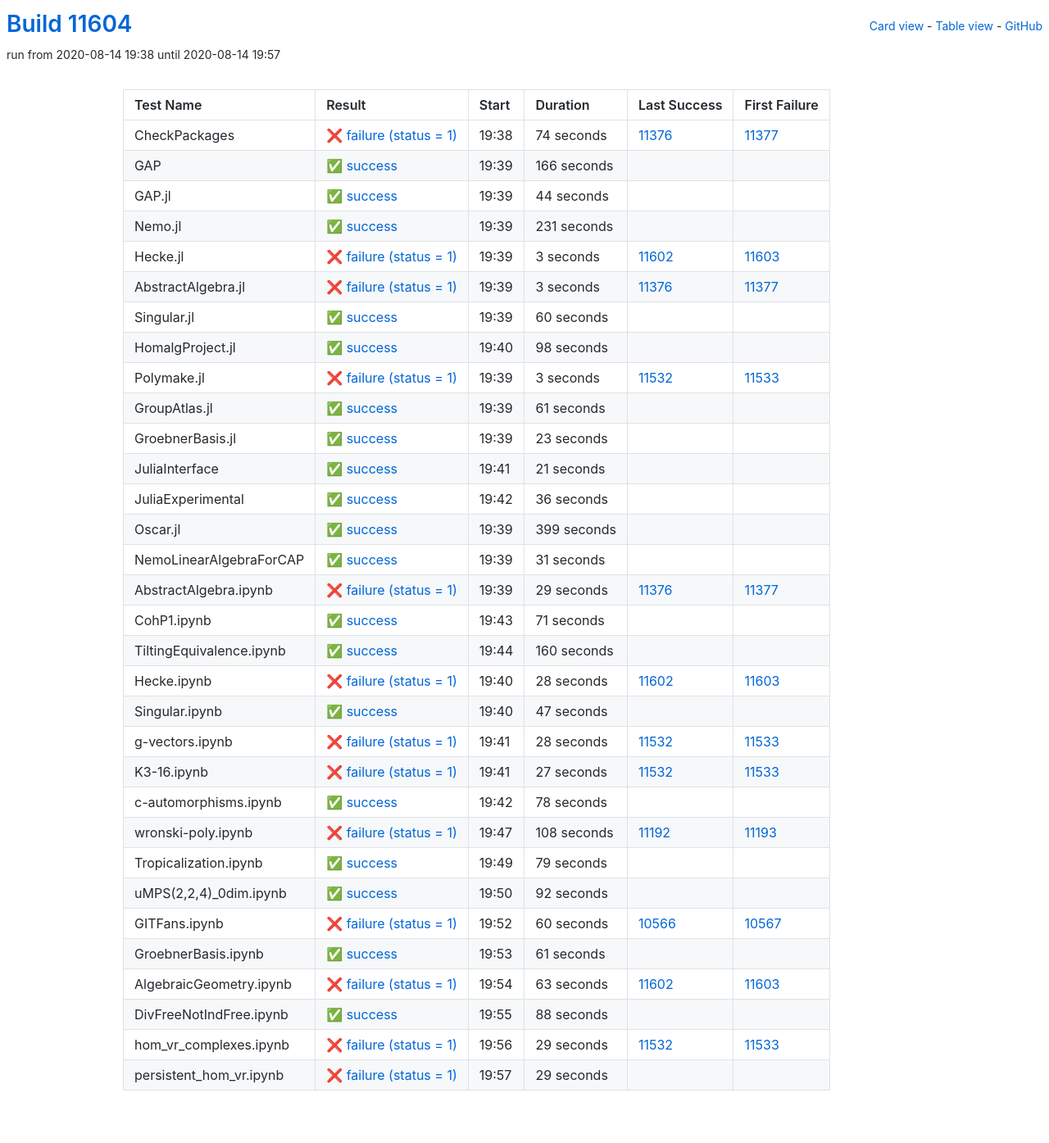
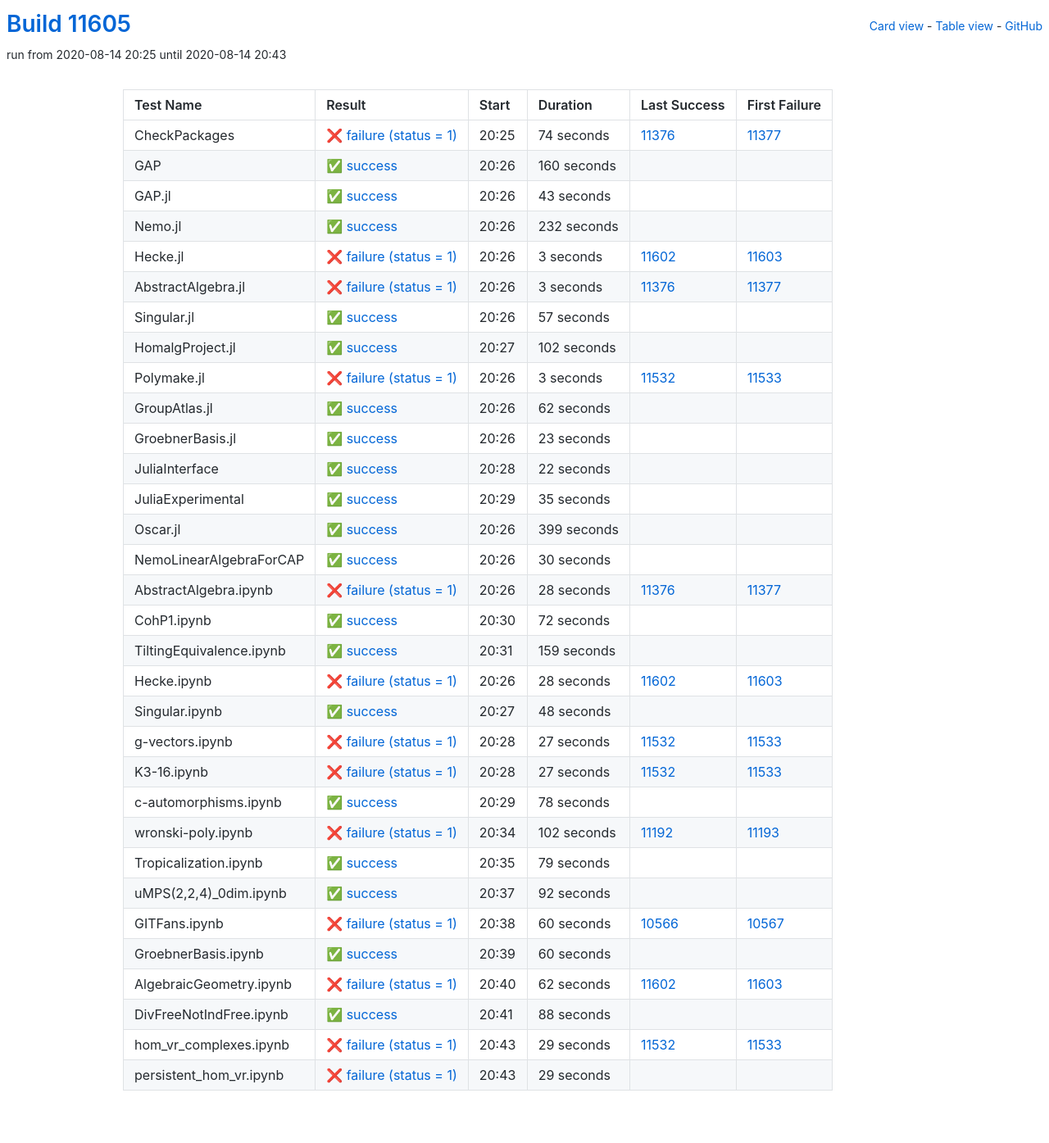
Before and after one commit to oscar-system/oscar-ci-status, a Jekyll site: the page built from table.html, in a window 1280 px wide. Shown: the whole page at 82% size. Built offline with Jekyll 4.4.1, drawn with Linux system fonts in a browser that asks for light colours.

Commit message:
Build #11605

```diff
--- a/_data/ci.yml
+++ b/_data/ci.yml
@@ -1,6 +1,6 @@
 ---
-build: 11604
-build_url: https://oscarci.mathematik.uni-kl.de/job/oscar/11604/
+build: 11605
+build_url: https://oscarci.mathematik.uni-kl.de/job/oscar/11605/
 job: oscar
 organization: oscar-system
 repo: oscar-ci-status
@@ -8,8 +8,8 @@
 tests:
 - name: CheckPackages
   id: checkpackages
-  log: https://oscarci.mathematik.uni-kl.de/job/oscar/11604/artifact/logs/build-11604/CheckPackages.log
-  start: 2020-08-14 19:38
+  log: https://oscarci.mathematik.uni-kl.de/job/oscar/11605/artifact/logs/build-11605/CheckPackages.log
+  start: 2020-08-14 20:25
   success: false
   exitcode: 1
   status: failure
@@ -20,44 +20,44 @@
   first_failure_url: https://oscarci.mathematik.uni-kl.de/job/oscar/11377/
 - name: GAP
   id: gap
-  log: https://oscarci.mathematik.uni-kl.de/job/oscar/11604/artifact/logs/build-11604/GAP.log
-  start: 2020-08-14 19:39
+  log: https://oscarci.mathematik.uni-kl.de/job/oscar/11605/artifact/logs/build-11605/GAP.log
+  start: 2020-08-14 20:26
   success: true
   exitcode: 0
   status: success
-  duration: 166
+  duration: 160
   last_success: false
   last_success_url:
   first_failure: false
   first_failure_url:
 - name: GAP.jl
   id: gap-jl
-  log: https://oscarci.mathematik.uni-kl.de/job/oscar/11604/artifact/logs/build-11604/GAP.jl.log
-  start: 2020-08-14 19:39
+  log: https://oscarci.mathematik.uni-kl.de/job/oscar/11605/artifact/logs/build-11605/GAP.jl.log
+  start: 2020-08-14 20:26
   success: true
   exitcode: 0
   status: success
-  duration: 44
+  duration: 43
   last_success: false
   last_success_url:
   first_failure: false
   first_failure_url:
 - name: Nemo.jl
   id: nemo-jl
-  log: https://oscarci.mathematik.uni-kl.de/job/oscar/11604/artifact/logs/build-11604/Nemo.jl.log
-  start: 2020-08-14 19:39
+  log: https://oscarci.mathematik.uni-kl.de/job/oscar/11605/artifact/logs/build-11605/Nemo.jl.log
+  start: 2020-08-14 20:26
   success: true
   exitcode: 0
   status: success
-  duration: 231
+  duration: 232
   last_success: false
   last_success_url:
   first_failure: false
   first_failure_url:
 - name: Hecke.jl
   id: hecke-jl
-  log: https://oscarci.mathematik.uni-kl.de/job/oscar/11604/artifact/logs/build-11604/Hecke.jl.log
-  start: 2020-08-14 19:39
+  log: https://oscarci.mathematik.uni-kl.de/job/oscar/11605/artifact/logs/build-11605/Hecke.jl.log
+  start: 2020-08-14 20:26
   success: false
   exitcode: 1
   status: failure
@@ -68,8 +68,8 @@
   first_failure_url: https://oscarci.mathematik.uni-kl.de/job/oscar/11603/
 - name: AbstractAlgebra.jl
   id: abstractalgebra-jl
-  log: https://oscarci.mathematik.uni-kl.de/job/oscar/11604/artifact/logs/build-11604/AbstractAlgebra.jl.log
-  start: 2020-08-14 19:39
+  log: https://oscarci.mathematik.uni-kl.de/job/oscar/11605/artifact/logs/build-11605/AbstractAlgebra.jl.log
+  start: 2020-08-14 20:26
   success: false
   exitcode: 1
   status: failure
@@ -80,32 +80,32 @@
   first_failure_url: https://oscarci.mathematik.uni-kl.de/job/oscar/11377/
 - name: Singular.jl
   id: singular-jl
-  log: https://oscarci.mathematik.uni-kl.de/job/oscar/11604/artifact/logs/build-11604/Singular.jl.log
-  start: 2020-08-14 19:39
+  log: https://oscarci.mathematik.uni-kl.de/job/oscar/11605/artifact/logs/build-11605/Singular.jl.log
+  start: 2020-08-14 20:26
   success: true
   exitcode: 0
   status: success
-  duration: 60
+  duration: 57
   last_success: false
   last_success_url:
   first_failure: false
   first_failure_url:
 - name: HomalgProject.jl
   id: homalgproject-jl
-  log: https://oscarci.mathematik.uni-kl.de/job/oscar/11604/artifact/logs/build-11604/HomalgProject.jl.log
-  start: 2020-08-14 19:40
+  log: https://oscarci.mathematik.uni-kl.de/job/oscar/11605/artifact/logs/build-11605/HomalgProject.jl.log
+  start: 2020-08-14 20:27
   success: true
   exitcode: 0
   status: success
-  duration: 98
+  duration: 102
   last_success: false
   last_success_url:
   first_failure: false
   first_failure_url:
 - name: Polymake.jl
   id: polymake-jl
-  log: https://oscarci.mathematik.uni-kl.de/job/oscar/11604/artifact/logs/build-11604/Polymake.jl.log
-  start: 2020-08-14 19:39
+  log: https://oscarci.mathematik.uni-kl.de/job/oscar/11605/artifact/logs/build-11605/Polymake.jl.log
+  start: 2020-08-14 20:26
   success: false
   exitcode: 1
   status: failure
@@ -116,20 +116,20 @@
   first_failure_url: https://oscarci.mathematik.uni-kl.de/job/oscar/11533/
 - name: GroupAtlas.jl
   id: groupatlas-jl
-  log: https://oscarci.mathematik.uni-kl.de/job/oscar/11604/artifact/logs/build-11604/GroupAtlas.jl.log
-  start: 2020-08-14 19:39
+  log: https://oscarci.mathematik.uni-kl.de/job/oscar/11605/artifact/logs/build-11605/GroupAtlas.jl.log
+  start: 2020-08-14 20:26
   success: true
   exitcode: 0
   status: success
-  duration: 61
+  duration: 62
   last_success: false
   last_success_url:
   first_failure: false
   first_failure_url:
 - name: GroebnerBasis.jl
   id: groebnerbasis-jl
-  log: https://oscarci.mathematik.uni-kl.de/job/oscar/11604/artifact/logs/build-11604/GroebnerBasis.jl.log
-  start: 2020-08-14 19:39
+  log: https://oscarci.mathematik.uni-kl.de/job/oscar/11605/artifact/logs/build-11605/GroebnerBasis.jl.log
+  start: 2020-08-14 20:26
   success: true
   exitcode: 0
   status: success
@@ -140,32 +140,32 @@
   first_failure_url:
 - name: JuliaInterface
   id: juliainterface
-  log: https://oscarci.mathematik.uni-kl.de/job/oscar/11604/artifact/logs/build-11604/JuliaInterface.log
-  start: 2020-08-14 19:41
+  log: https://oscarci.mathematik.uni-kl.de/job/oscar/11605/artifact/logs/build-11605/JuliaInterface.log
+  start: 2020-08-14 20:28
   success: true
   exitcode: 0
   status: success
-  duration: 21
+  duration: 22
   last_success: false
   last_success_url:
   first_failure: false
   first_failure_url:
 - name: JuliaExperimental
   id: juliaexperimental
-  log: https://oscarci.mathematik.uni-kl.de/job/oscar/11604/artifact/logs/build-11604/JuliaExperimental.log
-  start: 2020-08-14 19:42
+  log: https://oscarci.mathematik.uni-kl.de/job/oscar/11605/artifact/logs/build-11605/JuliaExperimental.log
+  start: 2020-08-14 20:29
   success: true
   exitcode: 0
   status: success
-  duration: 36
+  duration: 35
   last_success: false
   last_success_url:
   first_failure: false
   first_failure_url:
 - name: Oscar.jl
   id: oscar-jl
-  log: https://oscarci.mathematik.uni-kl.de/job/oscar/11604/artifact/logs/build-11604/Oscar.jl.log
-  start: 2020-08-14 19:39
+  log: https://oscarci.mathematik.uni-kl.de/job/oscar/11605/artifact/logs/build-11605/Oscar.jl.log
+  start: 2020-08-14 20:26
   success: true
   exitcode: 0
   status: success
@@ -176,56 +176,56 @@
   first_failure_url:
 - name: NemoLinearAlgebraForCAP
   id: nemolinearalgebraforcap
-  log: https://oscarci.mathematik.uni-kl.de/job/oscar/11604/artifact/logs/build-11604/NemoLinearAlgebraForCAP.log
-  start: 2020-08-14 19:39
+  log: https://oscarci.mathematik.uni-kl.de/job/oscar/11605/artifact/logs/build-11605/NemoLinearAlgebraForCAP.log
+  start: 2020-08-14 20:26
   success: true
   exitcode: 0
   status: success
-  duration: 31
+  duration: 30
   last_success: false
   last_success_url:
   first_failure: false
   first_failure_url:
 - name: AbstractAlgebra.ipynb
   id: abstractalgebra-ipynb
-  log: https://oscarci.mathematik.uni-kl.de/job/oscar/11604/artifact/logs/build-11604/AbstractAlgebra.ipynb.log
-  start: 2020-08-14 19:39
+  log: https://oscarci.mathematik.uni-kl.de/job/oscar/11605/artifact/logs/build-11605/AbstractAlgebra.ipynb.log
+  start: 2020-08-14 20:26
   success: false
   exitcode: 1
   status: failure
-  duration: 29
+  duration: 28
   last_success: 11376
   last_success_url: https://oscarci.mathematik.uni-kl.de/job/oscar/11376/
   first_failure: 11377
   first_failure_url: https://oscarci.mathematik.uni-kl.de/job/oscar/11377/
 - name: CohP1.ipynb
   id: cohp1-ipynb
-  log: https://oscarci.mathematik.uni-kl.de/job/oscar/11604/artifact/logs/build-11604/CohP1.ipynb.log
-  start: 2020-08-14 19:43
+  log: https://oscarci.mathematik.uni-kl.de/job/oscar/11605/artifact/logs/build-11605/CohP1.ipynb.log
+  start: 2020-08-14 20:30
   success: true
   exitcode: 0
   status: success
-  duration: 71
+  duration: 72
   last_success: false
   last_success_url:
   first_failure: false
   first_failure_url:
 - name: TiltingEquivalence.ipynb
   id: tiltingequivalence-ipynb
-  log: https://oscarci.mathematik.uni-kl.de/job/oscar/11604/artifact/logs/build-11604/TiltingEquivalence.ipynb.log
-  start: 2020-08-14 19:44
+  log: https://oscarci.mathematik.uni-kl.de/job/oscar/11605/artifact/logs/build-11605/TiltingEquivalence.ipynb.log
+  start: 2020-08-14 20:31
   success: true
   exitcode: 0
   status: success
-  duration: 160
+  duration: 159
   last_success: false
   last_success_url:
   first_failure: false
   first_failure_url:
 - name: Hecke.ipynb
   id: hecke-ipynb
-  log: https://oscarci.mathematik.uni-kl.de/job/oscar/11604/artifact/logs/build-11604/Hecke.ipynb.log
-  start: 2020-08-14 19:40
+  log: https://oscarci.mathematik.uni-kl.de/job/oscar/11605/artifact/logs/build-11605/Hecke.ipynb.log
+  start: 2020-08-14 20:26
   success: false
   exitcode: 1
   status: failure
@@ -236,32 +236,32 @@
   first_failure_url: https://oscarci.mathematik.uni-kl.de/job/oscar/11603/
 - name: Singular.ipynb
   id: singular-ipynb
-  log: https://oscarci.mathematik.uni-kl.de/job/oscar/11604/artifact/logs/build-11604/Singular.ipynb.log
-  start: 2020-08-14 19:40
+  log: https://oscarci.mathematik.uni-kl.de/job/oscar/11605/artifact/logs/build-11605/Singular.ipynb.log
+  start: 2020-08-14 20:27
   success: true
   exitcode: 0
   status: success
-  duration: 47
+  duration: 48
   last_success: false
   last_success_url:
   first_failure: false
   first_failure_url:
 - name: g-vectors.ipynb
   id: g-vectors-ipynb
-  log: https://oscarci.mathematik.uni-kl.de/job/oscar/11604/artifact/logs/build-11604/g-vectors.ipynb.log
-  start: 2020-08-14 19:41
+  log: https://oscarci.mathematik.uni-kl.de/job/oscar/11605/artifact/logs/build-11605/g-vectors.ipynb.log
+  start: 2020-08-14 20:28
   success: false
   exitcode: 1
   status: failure
-  duration: 28
+  duration: 27
   last_success: 11532
   last_success_url: https://oscarci.mathematik.uni-kl.de/job/oscar/11532/
   first_failure: 11533
   first_failure_url: https://oscarci.mathematik.uni-kl.de/job/oscar/11533/
 - name: K3-16.ipynb
   id: k3-16-ipynb
-  log: https://oscarci.mathematik.uni-kl.de/job/oscar/11604/artifact/logs/build-11604/K3-16.ipynb.log
-  start: 2020-08-14 19:41
+  log: https://oscarci.mathematik.uni-kl.de/job/oscar/11605/artifact/logs/build-11605/K3-16.ipynb.log
+  start: 2020-08-14 20:28
   success: false
   exitcode: 1
   status: failure
@@ -272,8 +272,8 @@
   first_failure_url: https://oscarci.mathematik.uni-kl.de/job/oscar/11533/
 - name: c-automorphisms.ipynb
   id: c-automorphisms-ipynb
-  log: https://oscarci.mathematik.uni-kl.de/job/oscar/11604/artifact/logs/build-11604/c-automorphisms.ipynb.log
-  start: 2020-08-14 19:42
+  log: https://oscarci.mathematik.uni-kl.de/job/oscar/11605/artifact/logs/build-11605/c-automorphisms.ipynb.log
+  start: 2020-08-14 20:29
   success: true
   exitcode: 0
   status: success
@@ -284,20 +284,20 @@
   first_failure_url:
 - name: wronski-poly.ipynb
   id: wronski-poly-ipynb
-  log: https://oscarci.mathematik.uni-kl.de/job/oscar/11604/artifact/logs/build-11604/wronski-poly.ipynb.log
-  start: 2020-08-14 19:47
+  log: https://oscarci.mathematik.uni-kl.de/job/oscar/11605/artifact/logs/build-11605/wronski-poly.ipynb.log
+  start: 2020-08-14 20:34
   success: false
   exitcode: 1
   status: failure
-  duration: 108
+  duration: 102
   last_success: 11192
   last_success_url: https://oscarci.mathematik.uni-kl.de/job/oscar/11192/
   first_failure: 11193
   first_failure_url: https://oscarci.mathematik.uni-kl.de/job/oscar/11193/
 - name: Tropicalization.ipynb
   id: tropicalization-ipynb
-  log: https://oscarci.mathematik.uni-kl.de/job/oscar/11604/artifact/logs/build-11604/Tropicalization.ipynb.log
-  start: 2020-08-14 19:49
+  log: https://oscarci.mathematik.uni-kl.de/job/oscar/11605/artifact/logs/build-11605/Tropicalization.ipynb.log
+  start: 2020-08-14 20:35
   success: true
   exitcode: 0
   status: success
@@ -308,8 +308,8 @@
   first_failure_url:
 - name: uMPS(2,2,4)_0dim.ipynb
   id: umps-2-2-4-0dim-ipynb
-  log: https://oscarci.mathematik.uni-kl.de/job/oscar/11604/artifact/logs/build-11604/uMPS-2-2-4-_0dim.ipynb.log
-  start: 2020-08-14 19:50
+  log: https://oscarci.mathematik.uni-kl.de/job/oscar/11605/artifact/logs/build-11605/uMPS-2-2-4-_0dim.ipynb.log
+  start: 2020-08-14 20:37
   success: true
   exitcode: 0
   status: success
@@ -320,8 +320,8 @@
   first_failure_url:
 - name: GITFans.ipynb
   id: gitfans-ipynb
-  log: https://oscarci.mathematik.uni-kl.de/job/oscar/11604/artifact/logs/build-11604/GITFans.ipynb.log
-  start: 2020-08-14 19:52
+  log: https://oscarci.mathematik.uni-kl.de/job/oscar/11605/artifact/logs/build-11605/GITFans.ipynb.log
+  start: 2020-08-14 20:38
   success: false
   exitcode: 1
   status: failure
@@ -332,32 +332,32 @@
   first_failure_url: https://oscarci.mathematik.uni-kl.de/job/oscar/10567/
 - name: GroebnerBasis.ipynb
   id: groebnerbasis-ipynb
-  log: https://oscarci.mathematik.uni-kl.de/job/oscar/11604/artifact/logs/build-11604/GroebnerBasis.ipynb.log
-  start: 2020-08-14 19:53
+  log: https://oscarci.mathematik.uni-kl.de/job/oscar/11605/artifact/logs/build-11605/GroebnerBasis.ipynb.log
+  start: 2020-08-14 20:39
   success: true
   exitcode: 0
   status: success
-  duration: 61
+  duration: 60
   last_success: false
   last_success_url:
   first_failure: false
   first_failure_url:
 - name: AlgebraicGeometry.ipynb
   id: algebraicgeometry-ipynb
-  log: https://oscarci.mathematik.uni-kl.de/job/oscar/11604/artifact/logs/build-11604/AlgebraicGeometry.ipynb.log
-  start: 2020-08-14 19:54
+  log: https://oscarci.mathematik.uni-kl.de/job/oscar/11605/artifact/logs/build-11605/AlgebraicGeometry.ipynb.log
+  start: 2020-08-14 20:40
   success: false
   exitcode: 1
   status: failure
-  duration: 63
+  duration: 62
   last_success: 11602
   last_success_url: https://oscarci.mathematik.uni-kl.de/job/oscar/11602/
   first_failure: 11603
   first_failure_url: https://oscarci.mathematik.uni-kl.de/job/oscar/11603/
 - name: DivFreeNotIndFree.ipynb
   id: divfreenotindfree-ipynb
-  log: https://oscarci.mathematik.uni-kl.de/job/oscar/11604/artifact/logs/build-11604/DivFreeNotIndFree.ipynb.log
-  start: 2020-08-14 19:55
+  log: https://oscarci.mathematik.uni-kl.de/job/oscar/11605/artifact/logs/build-11605/DivFreeNotIndFree.ipynb.log
+  start: 2020-08-14 20:41
   success: true
   exitcode: 0
   status: success
@@ -368,8 +368,8 @@
   first_failure_url:
 - name: hom_vr_complexes.ipynb
   id: hom-vr-complexes-ipynb
-  log: https://oscarci.mathematik.uni-kl.de/job/oscar/11604/artifact/logs/build-11604/hom_vr_complexes.ipynb.log
-  start: 2020-08-14 19:56
+  log: https://oscarci.mathematik.uni-kl.de/job/oscar/11605/artifact/logs/build-11605/hom_vr_complexes.ipynb.log
+  start: 2020-08-14 20:43
   success: false
   exitcode: 1
   status: failure
@@ -380,8 +380,8 @@
   first_failure_url: https://oscarci.mathematik.uni-kl.de/job/oscar/11533/
 - name: persistent_hom_vr.ipynb
   id: persistent-hom-vr-ipynb
-  log: https://oscarci.mathematik.uni-kl.de/job/oscar/11604/artifact/logs/build-11604/persistent_hom_vr.ipynb.log
-  start: 2020-08-14 19:57
+  log: https://oscarci.mathematik.uni-kl.de/job/oscar/11605/artifact/logs/build-11605/persistent_hom_vr.ipynb.log
+  start: 2020-08-14 20:43
   success: false
   exitcode: 1
   status: failure
```
Also changed, not shown: README.md.
